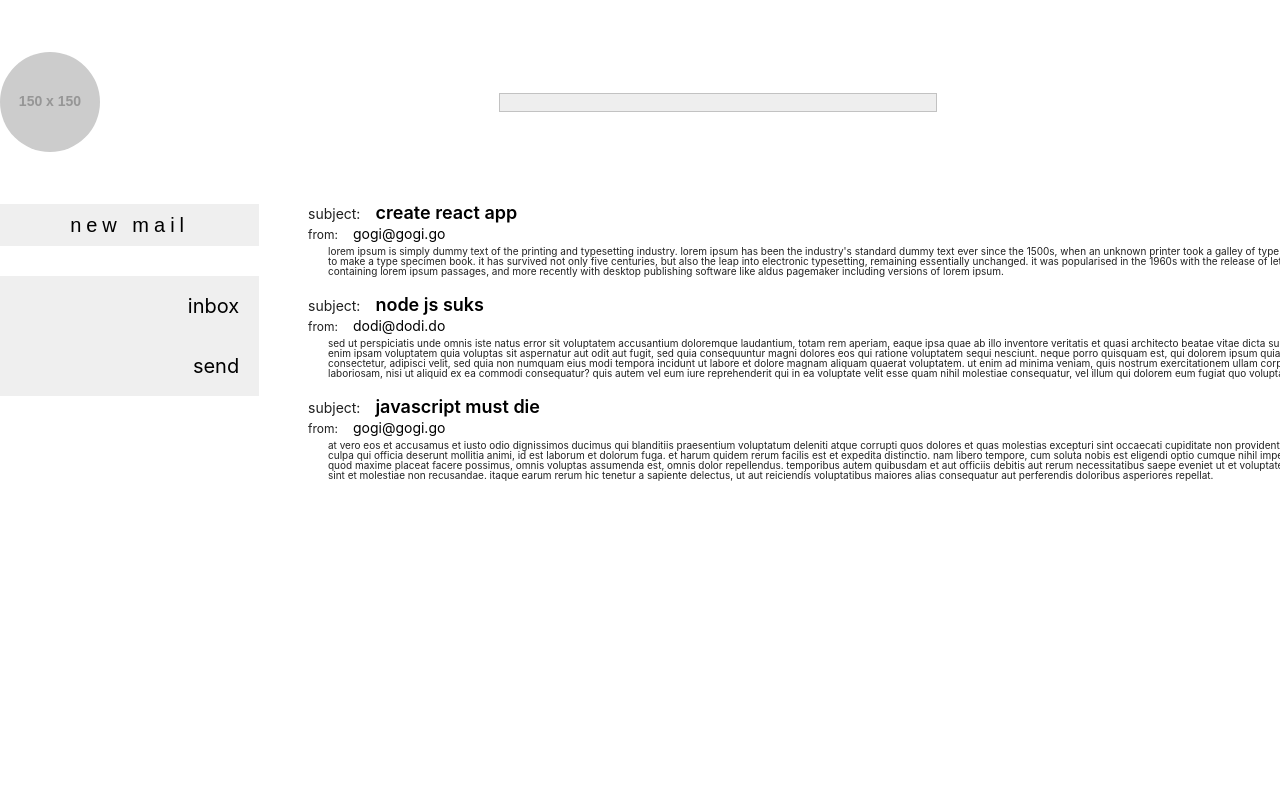
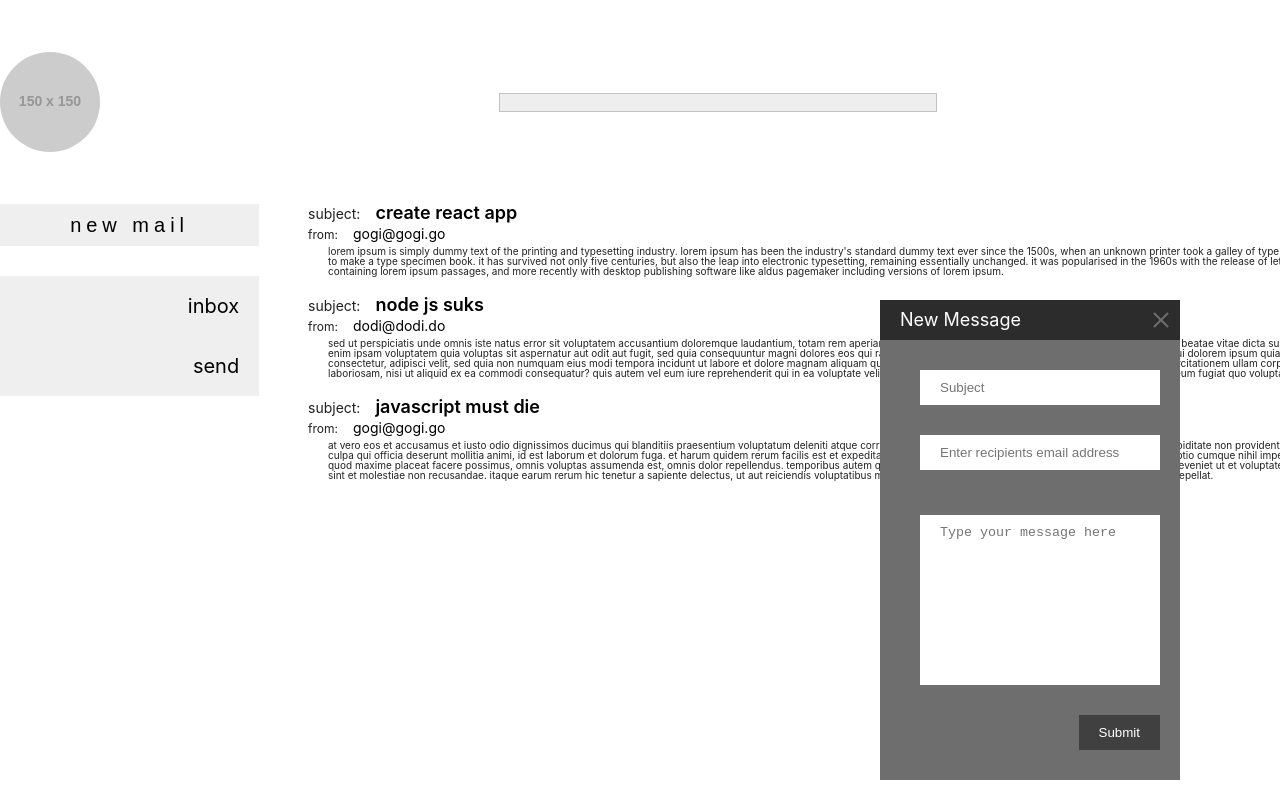
Before and after one commit to yamnyk/gmail-ref-mail-client, a React (Create React App) app: page / in a window 1280 px wide. Both pictures are taken after a click on the button "new mail". Shown: the top 800 px of the page. Built offline with nearby package versions, Linux system fonts and the light colour scheme.

Commit message:
SideMenu | add ability ti switch working mail folder

```diff
--- a/src/actions/mails/index.js
+++ b/src/actions/mails/index.js
@@ -3,23 +3,21 @@ export const DEL_EMAIL = 'DEL_EMAIL';
 export const TOGGLE_NEW_MAIL_FORM = 'TOGGLE_NEW_MAIL_FORM';
 export const START_UPDATE_EMAIL_LIST = 'START_UPDATE_EMAIL_LIST';
 export const SUCCESS_UPDATE_EMAIL_LIST = 'SUCCESS_UPDATE_EMAIL_LIST';
+export const SWITCH_CURRENT_FOLDER = 'SWITCH_CURRENT_FOLDER';
 
 export function switchFolder(folder) {
-	return (dispatch) => (
-		dispatch({
-			payload: {
-				currentFolder: folder
-			}
-		})
-	);
+	return {
+		type: SWITCH_CURRENT_FOLDER,
+		payload: {
+			currentFolder: folder
+		}
+	}
 }
 
 export function toggleNewMail() {
-	return (dispatch) => {
-		dispatch({
+	return {
 			type: TOGGLE_NEW_MAIL_FORM,
-		});
-	};
+		}
 }
 
 export function delEmail(delID, mailList) {
--- a/src/components/ModalWithForm/index.js
+++ b/src/components/ModalWithForm/index.js
@@ -1,7 +1,7 @@
 import React, {Component} from 'react';
 import { connect } from 'react-redux';
 import './ModalWithForm.scss'
-import {TOGGLE_NEW_MAIL_FORM} from "../../actions/mails";
+import {TOGGLE_NEW_MAIL_FORM, toggleNewMail} from "../../actions/mails";
 
 class ModalWithForm extends Component {
 	render() {
@@ -31,7 +31,7 @@ const mapStateToProps = (state) => {
 const mapDispatchToProps = (dispatch) => {
 	return {
 		toggleNewMail : () => {
-			dispatch({type: TOGGLE_NEW_MAIL_FORM})
+			dispatch(toggleNewMail())
 		},
 	}
 };
--- a/src/components/SideMenu/NewMailButton/index.js
+++ b/src/components/SideMenu/NewMailButton/index.js
@@ -1,7 +1,7 @@
 import React, {Component} from 'react';
 import './NewMailButton.scss';
 import { connect } from "react-redux";
-import { TOGGLE_NEW_MAIL_FORM } from "../../../actions/mails";
+import {TOGGLE_NEW_MAIL_FORM, toggleNewMail} from "../../../actions/mails";
 
 class NewMailButton extends Component {
 	render() {
@@ -22,7 +22,7 @@ const mapStateToProps = (state) => {
 const mapDispatchToProps = (dispatch) => {
 	return {
 		toggleNewMail : () => {
-			dispatch({type: TOGGLE_NEW_MAIL_FORM})
+			dispatch(toggleNewMail())
 		},
 	}
 };
--- a/src/components/WorkingArea/index.js
+++ b/src/components/WorkingArea/index.js
@@ -1,4 +1,5 @@
 import React, {Component} from 'react';
+import { connect } from 'react-redux';
 import SideMenu from "../SideMenu";
 import DashBoard from "../DashBoard";
 import ModalWithForm from "../ModalWithForm";
@@ -11,10 +12,17 @@ class WorkingArea extends Component {
 			<div className="working-area">
 				<SideMenu />
 				<DashBoard />
+				{console.log('state in working area: ', this.props )}
 				{this.props.newMailFormToggle ? <ModalWithForm /> : null}
 			</div>
 		);
 	}
 }
 
-export default WorkingArea;
+const mapStateToProps = (store) => {
+	return {
+		newMailFormToggle: store.mails.newMailFormToggle
+	}
+};
+
+export default connect(mapStateToProps)(WorkingArea);
--- a/src/reducers/mails/index.js
+++ b/src/reducers/mails/index.js
@@ -3,7 +3,8 @@ import {
 	DEL_EMAIL,
 	TOGGLE_NEW_MAIL_FORM,
 	START_UPDATE_EMAIL_LIST,
-	SUCCESS_UPDATE_EMAIL_LIST
+	SUCCESS_UPDATE_EMAIL_LIST,
+	SWITCH_CURRENT_FOLDER
 } from '../../actions/mails'
 import mailList from "../../dummy-data/dummy";
 
@@ -17,6 +18,8 @@ const initialState = {
 
 function mails(state = initialState, action) {
 	switch (action.type) {
+		case SWITCH_CURRENT_FOLDER:
+			return{...state, ...action.payload};
 		case TOGGLE_NEW_MAIL_FORM:
 			return {...state, newMailFormToggle: !state.newMailFormToggle};
 		case SEND_EMAIL:
```
